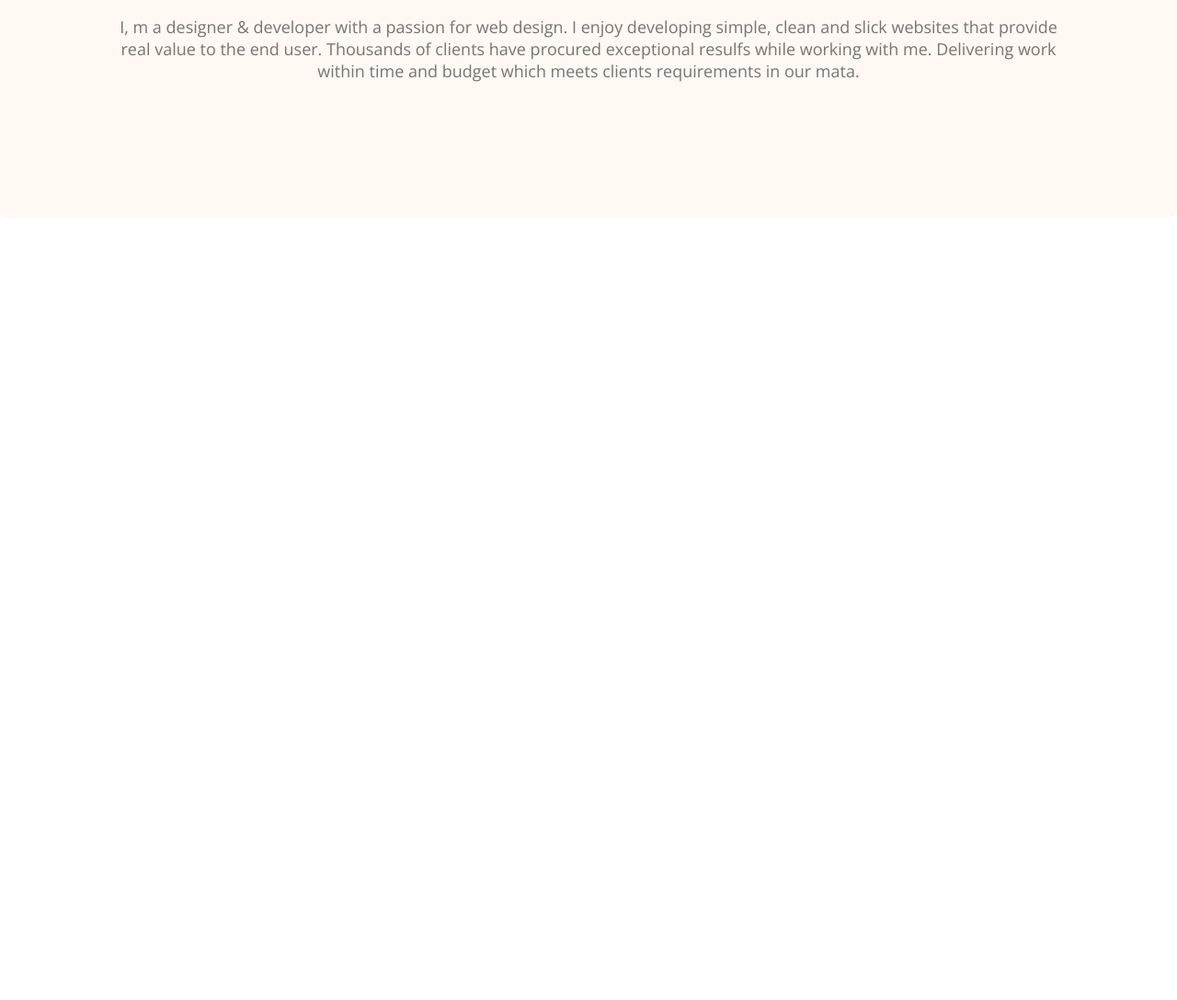
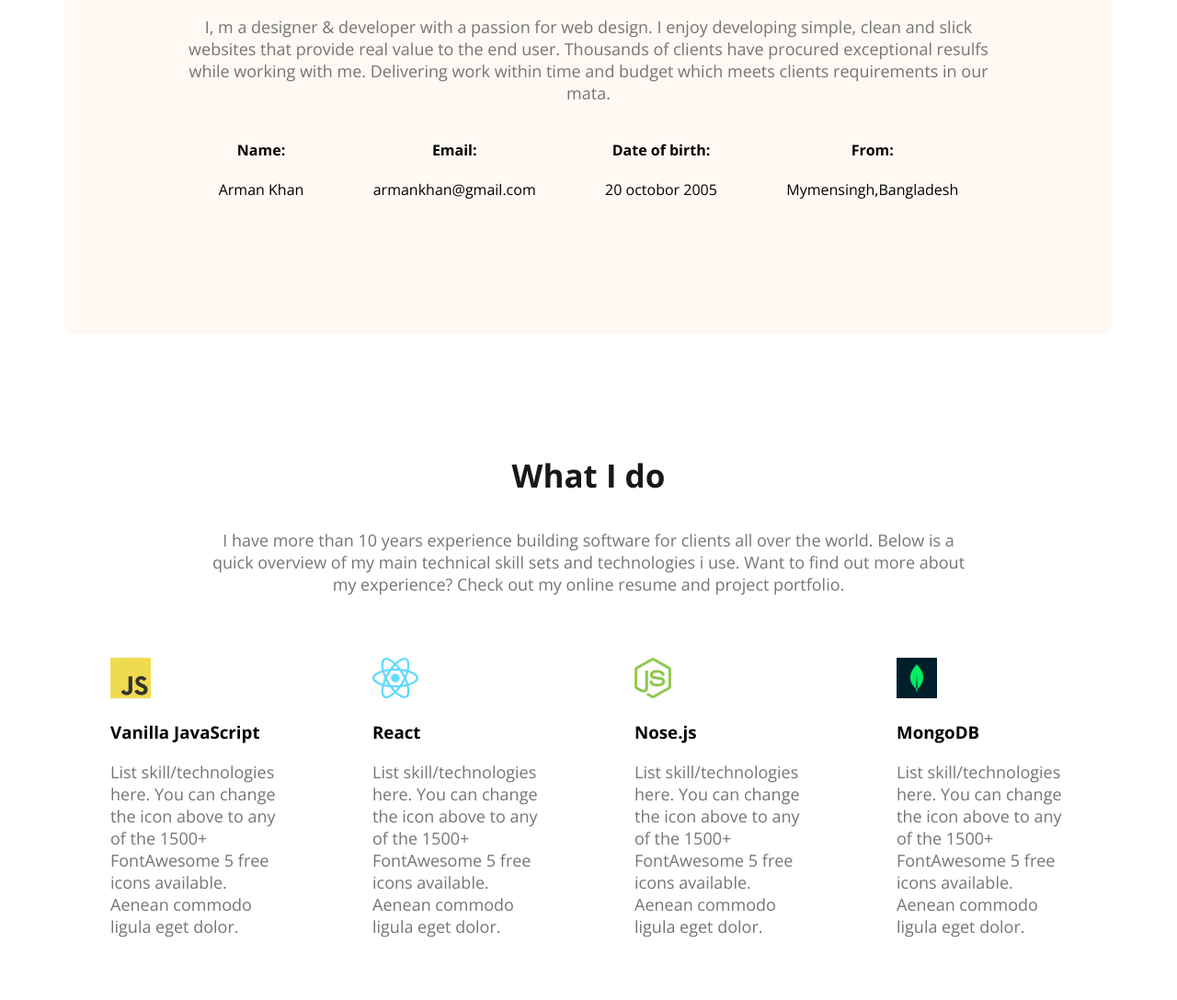
Before and after one commit to armangit1/frist-web-project, a plain HTML site: page index.html in a window 1280 px wide. Shown: the part 1140-2227 px from the top of the page at 92% size. Before the commit the page ends 1507 px from the top, so only its background shows below. Drawn offline with nearby package versions, Linux system fonts and the light colour scheme; a web font is replaced by a local one.

Commit message:
added all skills

```diff
--- a/index.html
+++ b/index.html
@@ -41,7 +41,67 @@
  <h3 class="section-item">About Me</h3>
  <p class="section-desc">I, m a designer & developer with a passion for web design. I enjoy developing simple, clean and slick websites that provide real value to the end user. Thousands of clients have procured exceptional resulfs while working with me. Delivering work within time and budget which meets clients requirements in our mata.</p>
 
- </section>
+ <div class="about-info-container">
+
+<div class="about-info">
+    <h4 class="info-title">Name:</h4>
+    <p class="info-description">Arman Khan</p>
+</div>
+<div class="about-info">
+    <h4 class="info-title">Email:</h4>
+    <p class="info-description">armankhan@gmail.com</p>
+</div>
+<div class="about-info">
+    <h4 class="info-title">Date of birth:</h4>
+    <p class="info-description">20 octobor 2005</p>
+</div>
+<div class="about-info">
+    <h4 class="info-title">From:</h4>
+    <p class="info-description">Mymensingh,Bangladesh</p>
+</div>
+
+ </div>
+</section>
+
+
+<section>
+
+<h3 class="section-item">What I do</h3>
+<p id="what-i-do"  class="section-desc">I have more than 10 years experience building software for clients all over the world. Below is a quick overview of my main technical skill sets and technologies i use. Want to find out more about my experience? Check out my online resume and project portfolio.</p>
+
+<div class="skills">
+    <div class="skill-item">
+        <img src="images/icons/js.png" alt="js">
+        <h3 class="skill-name">Vanilla JavaScript</h3>
+        <p class="skill-decs">List skill/technologies here. You can change the icon above to any of the 1500+ FontAwesome 5 free icons available. Aenean commodo ligula eget dolor.</p>
+    </div>
+    <div class="skill-item">
+        <img src="images/icons/react.png" alt="">
+        <h3 class="skill-name">React</h3>
+        <p class="skill-decs">List skill/technologies here. You can change the icon above to any of the 1500+ FontAwesome 5 free icons available. Aenean commodo ligula eget dolor.</p>
+    </div>
+    <div class="skill-item">
+        <img src="images/icons/nodejs.png" alt="">
+        <h3 class="skill-name">Nose.js</h3>
+        <p class="skill-decs">List skill/technologies here. You can change the icon above to any of the 1500+ FontAwesome 5 free icons available. Aenean commodo ligula eget dolor.</p>
+    </div>
+    <div class="skill-item">
+        <img src="images/icons/mongo.png" alt="">
+        <h3 class="skill-name">MongoDB</h3>
+        <p class="skill-decs">List skill/technologies here. You can change the icon above to any of the 1500+ FontAwesome 5 free icons available. Aenean commodo ligula eget dolor.</p>
+    </div>
+</div>
+
+
+
+
+
+
+
+
+
+
+</section>
 
 
 
--- a/style/style.css
+++ b/style/style.css
@@ -99,6 +99,11 @@ padding: 12px 30px;
 }
 
 /* main section style */
+main{
+    max-width: 1140px;
+    margin: 0 auto;
+
+}
 /* abaout section style  */
 .about{
    padding: 130px;
@@ -106,4 +111,26 @@ padding: 12px 30px;
    background: #FFF8F3;
    border-radius: 10px;
 
+
 }
+.about-info-container{
+    display: flex;
+   justify-content: space-around;
+}
+.about-info{
+    text-align: center;
+}
+#what-i-do{
+    padding: 0 150px;
+}
+.skills{
+    display:flex;
+}
+.skill-item{
+    padding: 50px;
+}
+.skill-decs{
+    color: #757575;
+   font-size: 18px;
+
+}
```
